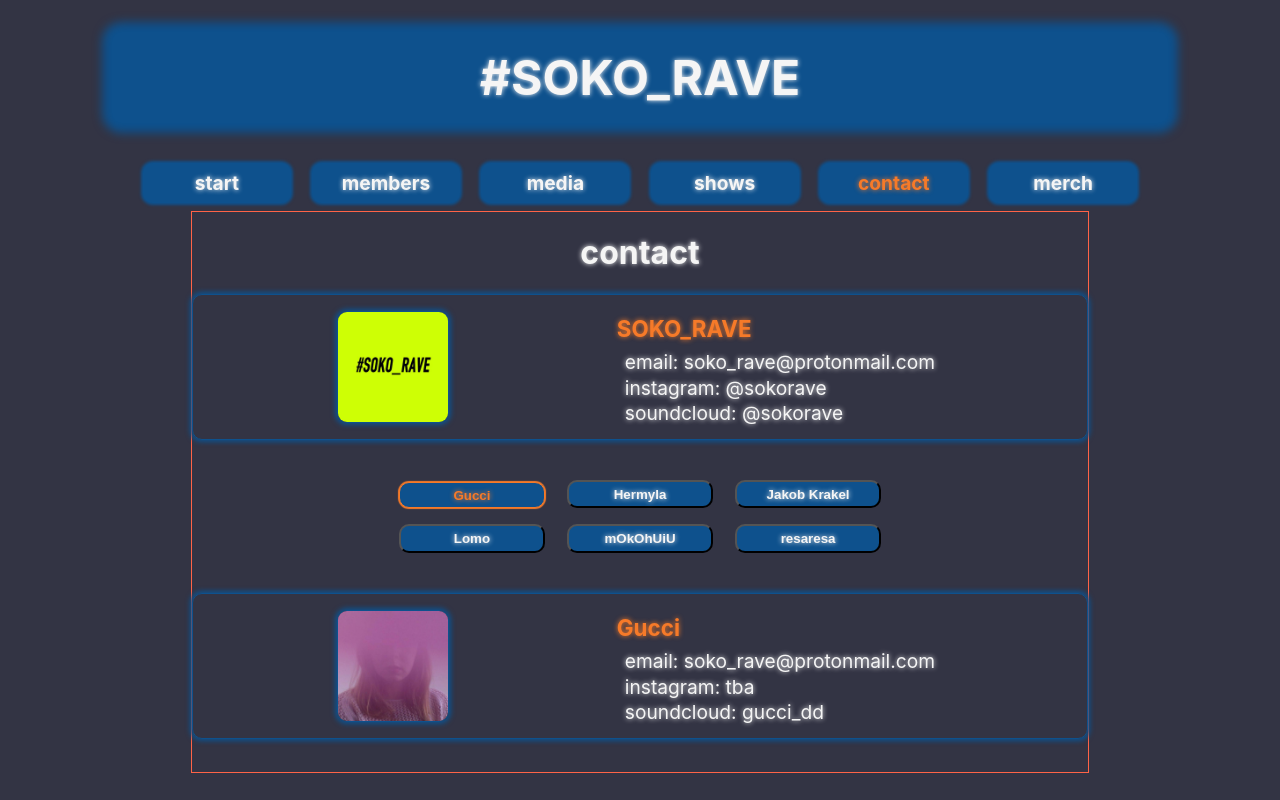
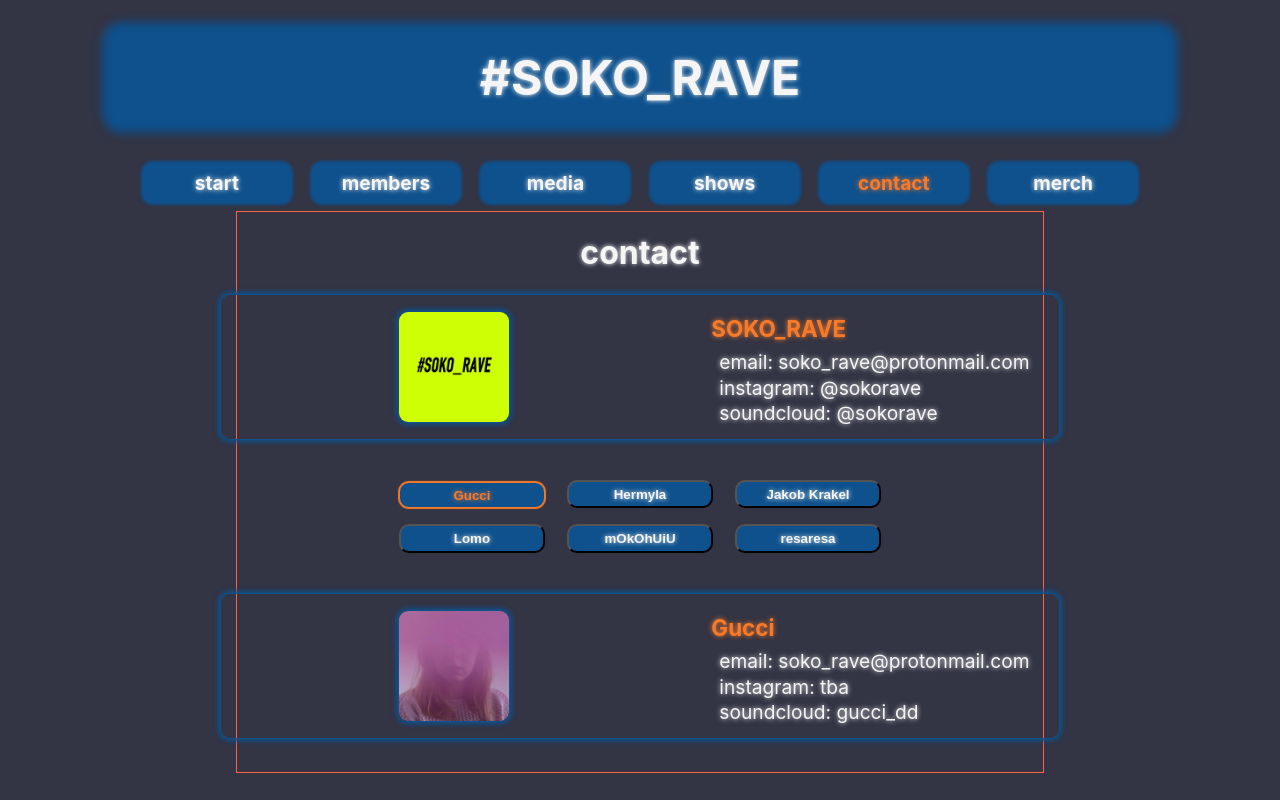
Before and after one commit to zuehler/soko-rave, a React (Vite) app: page /contact in a window 1280 px wide. Built offline with nearby package versions, Linux system fonts and the light colour scheme.

Commit message:
memberContact finished

```diff
--- a/src/App.scss
+++ b/src/App.scss
@@ -102,7 +102,7 @@ body {
   justify-content: flex-start;
   align-items: center;
   height: 70vh;
-  width: 70vw;
+  width: 70%;
   border: 1px solid tomato;
 
   h1 {
@@ -112,7 +112,8 @@ body {
   span {
     display: flex;
     flex-flow: row nowrap;
-    justify-content: space-evenly;
+    justify-content: flex-start;
+    width: 100%;
     padding: 1rem;
     border: 1px solid yellow;
     max-height: 20%;
@@ -124,6 +125,7 @@ body {
       // max-width: 50%;
       // max-height: 100%;
       // opacity: 10%;
+      margin: 0 20%;
       border: 1px solid var(--copBlue);
       border-radius: 10px;
       box-shadow: 0px 0px 5px 2px var(--copBlue);
```
